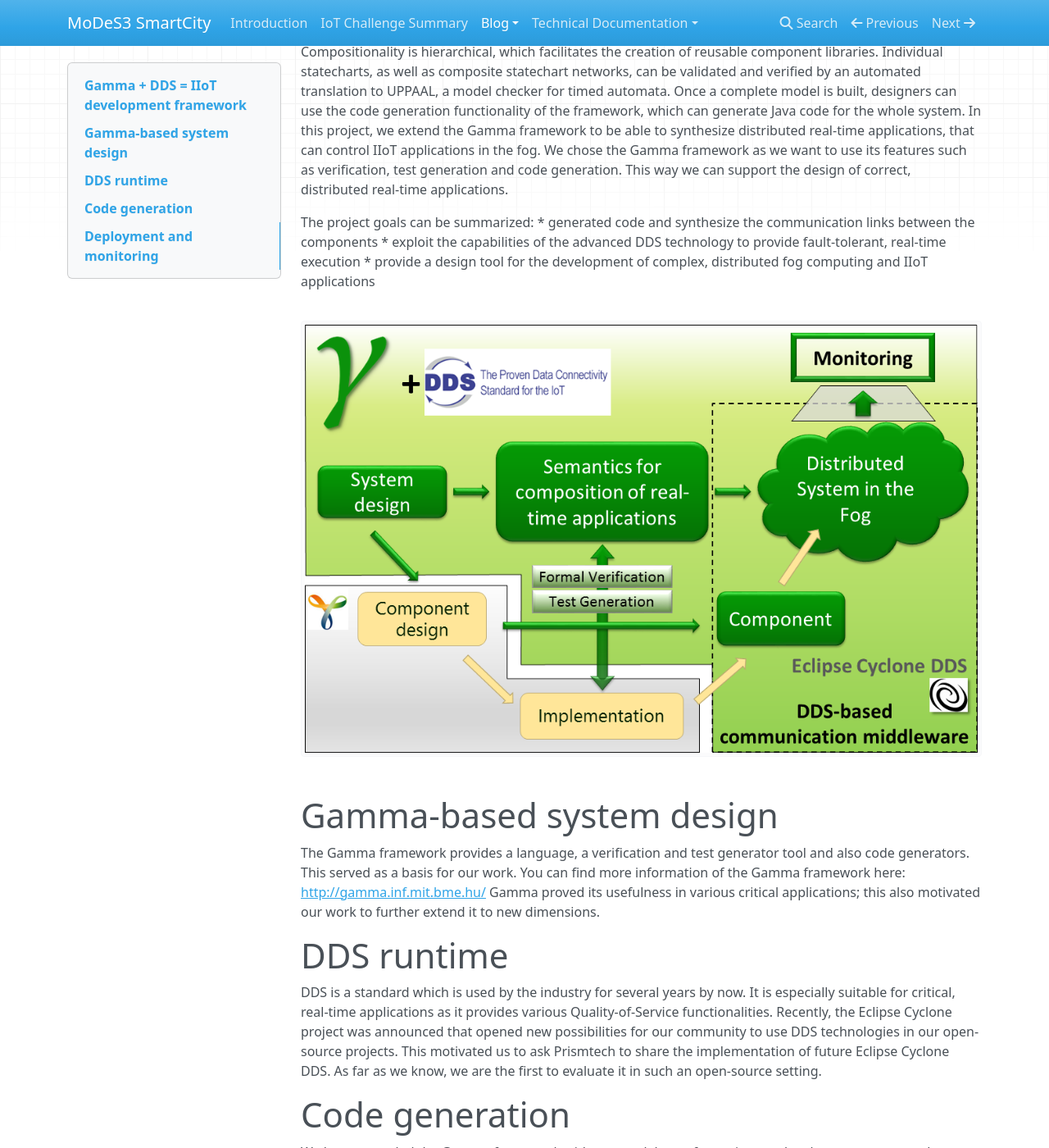
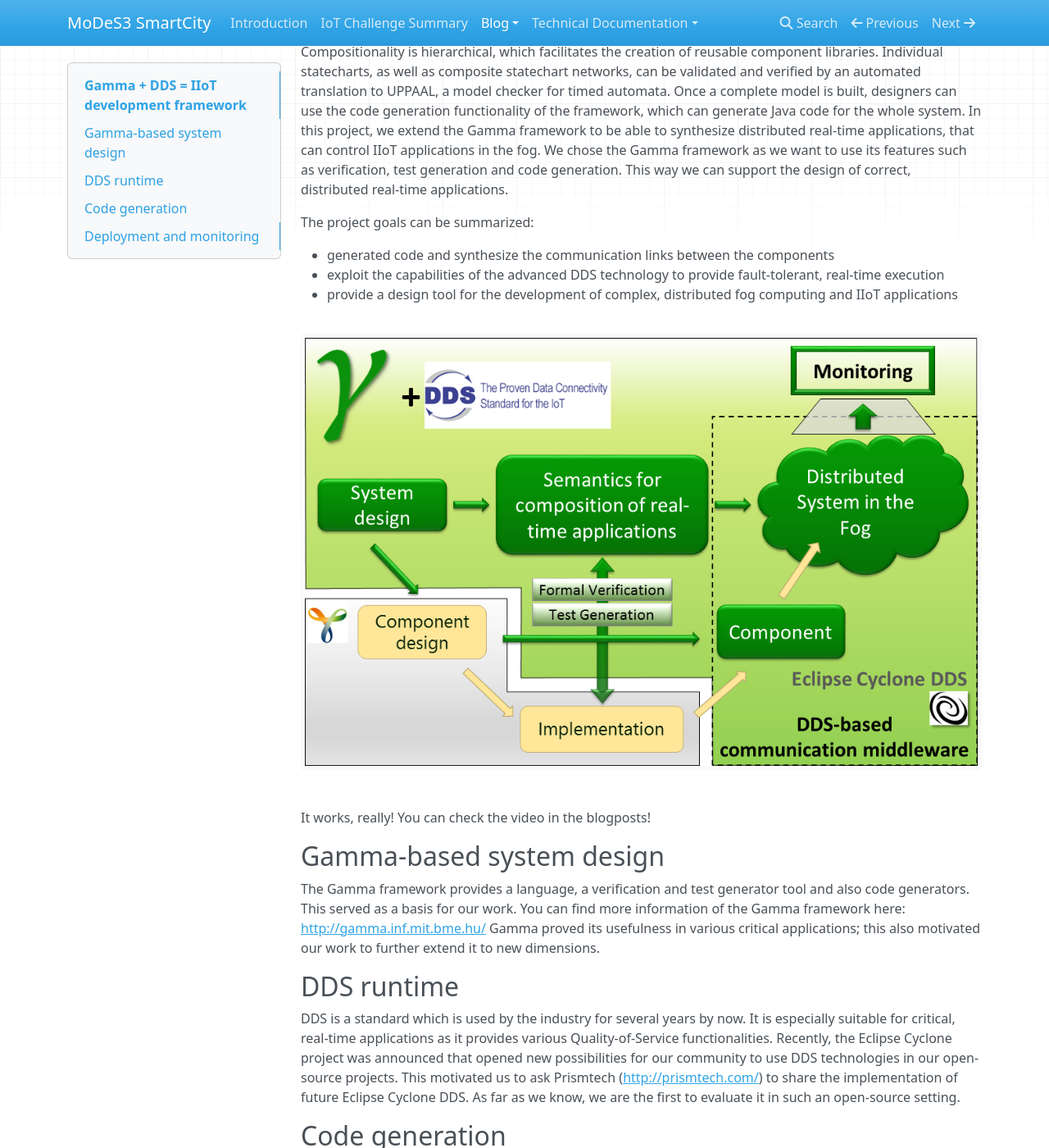
Before and after one commit to FTSRG/modes3-smartcity, an MkDocs documentation site: the page built from docs/blog/codegen/overview_gamma_dds.md, in a window 1280 px wide and 1400 px high, scrolled down 206 px. Shown: the whole window at 82% size. Built offline with MkDocs 1.6.1, drawn with Linux system fonts in a browser that asks for light colours; nearby versions of some CDN libraries; old or Windows-style settings are respelled for this version of MkDocs.

Commit message:
Gamma over DDS finalized
Some typos and titles corrected

```diff
--- a/docs/blog/codegen/overview_gamma_dds.md
+++ b/docs/blog/codegen/overview_gamma_dds.md
@@ -5,26 +5,28 @@ The Gamma Statechart Composition Framework is a toolset to model, verify and gen
 In this project, we extend the Gamma framework to be able to synthesize distributed real-time applications, that can control IIoT applications in the fog. We chose the Gamma framework as we want to use its features such as verification, test generation and code generation. This way we can support the design of correct, distributed real-time applications.
 
 The project goals can be summarized:
-* generated code and synthesize the communication links between the components
-* exploit the capabilities of the advanced DDS technology to provide fault-tolerant, real-time execution
-* provide a design tool for the development of complex, distributed fog computing and IIoT applications
+
+ * generated code and synthesize the communication links between the components
+ * exploit the capabilities of the advanced DDS technology to provide fault-tolerant, real-time execution
+ * provide a design tool for the development of complex, distributed fog computing and IIoT applications
 
 
 ![Overview of our approach](gamma_IIoT_overview.png)
 
+It works, really! You can check the video in the blogposts!
 
-# Gamma-based system design
+## Gamma-based system design
 The Gamma framework provides a language, a verification and test generator tool and also code generators. This served as a basis for our work. You can find more information of the Gamma framework here: <http://gamma.inf.mit.bme.hu/>
 Gamma proved its usefulness in various critical applications; this also motivated our work to further extend it to new dimensions.
 
-# DDS runtime
+## DDS runtime
 DDS is a standard which is used by the industry for several years by now. It is especially suitable for critical, real-time applications as it provides various Quality-of-Service functionalities. Recently, the Eclipse Cyclone project was announced that opened new possibilities for our community to use DDS technologies in our open-source projects.
-This motivated us to ask Prismtech to share the implementation of future Eclipse Cyclone DDS.
+This motivated us to ask Prismtech (<http://prismtech.com/>) to share the implementation of future Eclipse Cyclone DDS.
 As far as we know, we are the first to evaluate it in such an open-source setting.
 
-# Code generation
+## Code generation
 We have extended the Gamma framework with our model transformations and code generators to enhance the capabilities of the framework. Our tool extends the Gamma framework with a deployment and allocation language. The code generator generates code for the DDS middleware which can be run in a distributed system. We had to take into account the specificities of the DDS protocol in the code generation and we had to bridge the semantic gap between DDS and high-level reactive design of systems.
 
-# Deployment and monitoring
+## Deployment and monitoring
 We have developed a deployment workflow to automatize the deployment of the components and avoid manual work. In the future, we plan to further fine-tune this workflow to be more efficient. In addition, at this level, an additional level of fault-tolerance can be built into the system.
 A monitoring component receives operational information from the components and visualises it to the user. We also plan to visualise the quality of the network connections.
```
